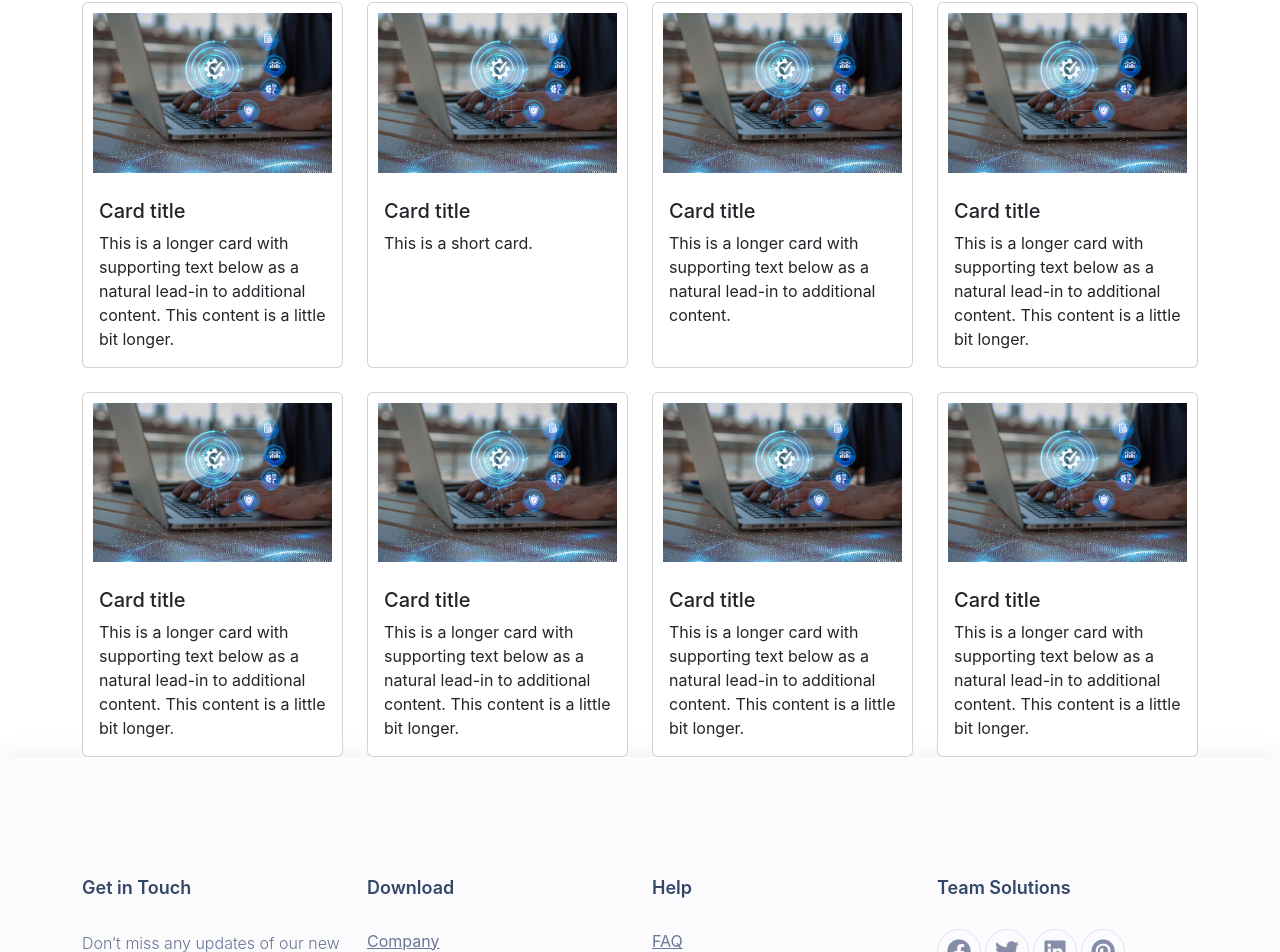
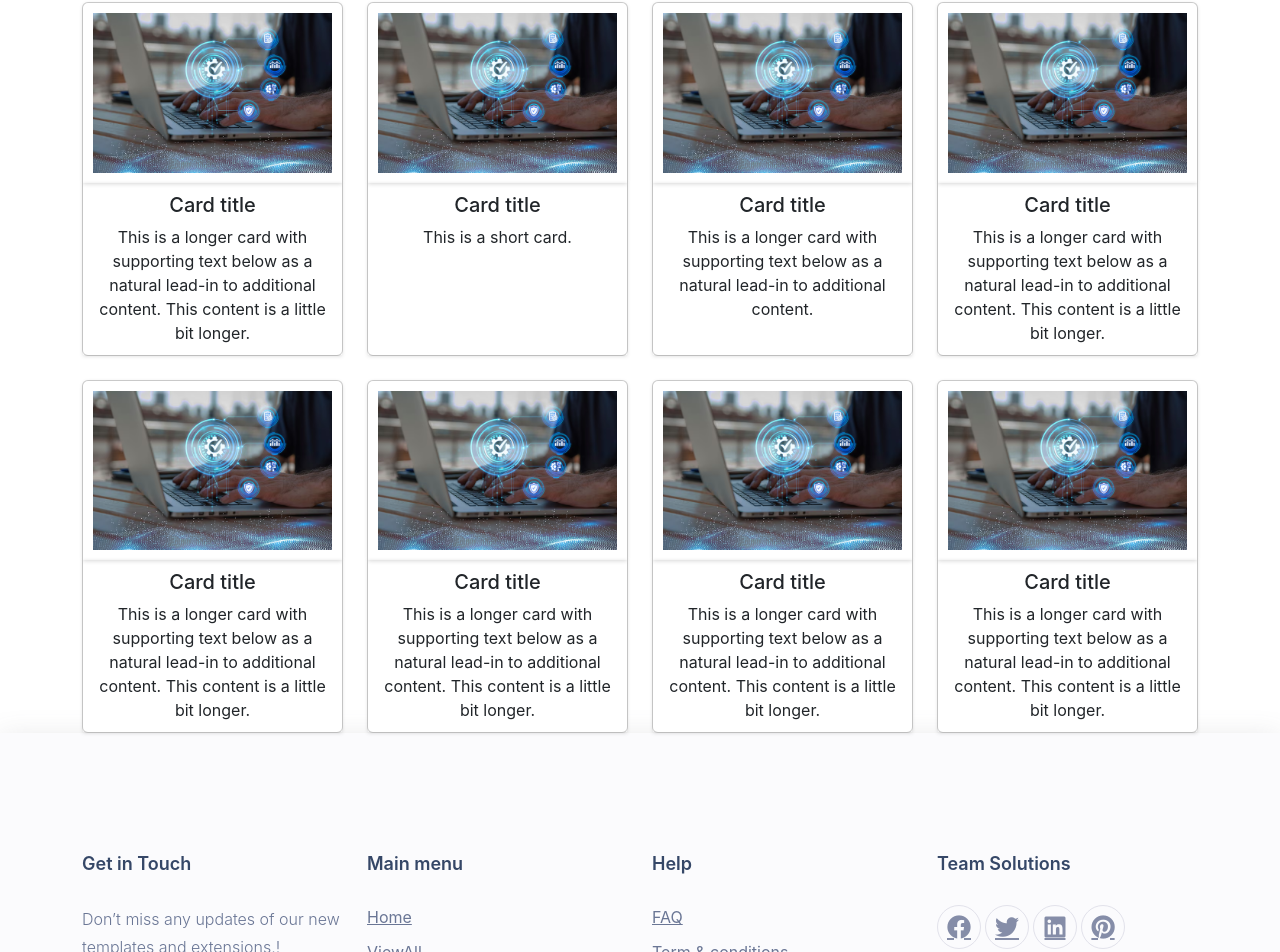
Before and after one commit to frex-arup/contact-book-react, a React (Create React App) app: page /ViewAll in a window 1280 px wide. Shown: the part 174-1126 px from the top of the page. Built offline with nearby package versions, Linux system fonts and the light colour scheme.

Commit message:
some changes

```diff
--- a/src/App.css
+++ b/src/App.css
@@ -954,4 +954,6 @@ h1, h2, h3, h4, h5, h6 {
 
 .imgdesign{
   padding: 10px;
+  box-shadow: rgba(0, 0, 0, 0.16) 0px 1px 4px;
+  text-align: center;
 }
--- a/src/component/Footer.js
+++ b/src/component/Footer.js
@@ -1,4 +1,5 @@
 import React from 'react'
+import { Link } from 'react-router-dom'
 
 const Footer = () => {
   return (
@@ -24,14 +25,14 @@ const Footer = () => {
         </div>
         <div className="col-lg-3 col-md-6">
           <div className="f_widget about-widget pl_70 wow fadeInLeft" data-wow-delay="0.4s" style={{visibility: 'visible', animationDelay: '0.4s', animationName: 'fadeInLeft'}}>
-            <h3 className="f-title f_600 t_color f_size_18">Download</h3>
+            <h3 className="f-title f_600 t_color f_size_18">Main menu</h3>
             <ul className="list-unstyled f_list">
-              <li><a href="#">Company</a></li>
-              <li><a href="#">Android App</a></li>
-              <li><a href="#">ios App</a></li>
-              <li><a href="#">Desktop</a></li>
-              <li><a href="#">Projects</a></li>
-              <li><a href="#">My tasks</a></li>
+              <li><Link to="#">Home</Link></li>
+              <li><Link to="#"> ViewAll</Link></li>
+              <li><Link to="#">Create</Link></li>
+              <li><Link to="#">Developer</Link></li>
+              {/* <li><Link to="#">Projects</Link></li>
+              <li><Link to="#">My tasks</Link></li> */}
             </ul>
           </div>
         </div>
@@ -39,12 +40,12 @@ const Footer = () => {
           <div className="f_widget about-widget pl_70 wow fadeInLeft" data-wow-delay="0.6s" style={{visibility: 'visible', animationDelay: '0.6s', animationName: 'fadeInLeft'}}>
             <h3 className="f-title f_600 t_color f_size_18">Help</h3>
             <ul className="list-unstyled f_list">
-              <li><a href="#">FAQ</a></li>
-              <li><a href="#">Term &amp; conditions</a></li>
-              <li><a href="#">Reporting</a></li>
-              <li><a href="#">Documentation</a></li>
-              <li><a href="#">Support Policy</a></li>
-              <li><a href="#">Privacy</a></li>
+              <li><Link to="#">FAQ</Link></li>
+              <li><Link to="#">Term &amp; conditions</Link></li>
+              <li><Link to="#">Reporting</Link></li>
+              <li><Link to="#">Documentation</Link></li>
+              <li><Link to="#">Support Policy</Link></li>
+              <li><Link to="#">Privacy</Link></li>
             </ul>
           </div>
         </div>
@@ -52,10 +53,10 @@ const Footer = () => {
           <div className="f_widget social-widget pl_70 wow fadeInLeft" data-wow-delay="0.8s" style={{visibility: 'visible', animationDelay: '0.8s', animationName: 'fadeInLeft'}}>
             <h3 className="f-title f_600 t_color f_size_18">Team Solutions</h3>
             <div className="f_social_icon">
-              <a href="#" className="fab fa-facebook" />
-              <a href="#" className="fab fa-twitter" />
-              <a href="#" className="fab fa-linkedin" />
-              <a href="#" className="fab fa-pinterest" />
+              <Link to="#" className="fab fa-facebook" />
+              <Link to="#" className="fab fa-twitter" />
+              <Link to="#" className="fab fa-linkedin" />
+              <Link to="#" className="fab fa-pinterest" />
             </div>
           </div>
         </div>
--- a/src/pages/ViewAll.js
+++ b/src/pages/ViewAll.js
@@ -9,7 +9,7 @@ const ViewAll = () => {
   <div className="col">
     <div className="card h-100">
       <img src={img} className="card-img-top imgdesign" alt="..." />
-      <div className="card-body">
+      <div className="card-body imgdesign">
         <h5 className="card-title">Card title</h5>
         <p className="card-text">This is a longer card with supporting text below as a natural lead-in to additional content. This content is a little bit longer.</p>
       </div>
@@ -18,7 +18,7 @@ const ViewAll = () => {
   <div className="col">
     <div className="card h-100">
       <img src={img} className="card-img-top imgdesign" alt="..." />
-      <div className="card-body">
+      <div className="card-body imgdesign">
         <h5 className="card-title">Card title</h5>
         <p className="card-text">This is a short card.</p>
       </div>
@@ -27,7 +27,7 @@ const ViewAll = () => {
   <div className="col">
     <div className="card h-100">
       <img src={img} className="card-img-top imgdesign" alt="..." />
-      <div className="card-body">
+      <div className="card-body imgdesign">
         <h5 className="card-title">Card title</h5>
         <p className="card-text">This is a longer card with supporting text below as a natural lead-in to additional content.</p>
       </div>
@@ -36,7 +36,7 @@ const ViewAll = () => {
   <div className="col">
     <div className="card h-100">
       <img src={img} className="card-img-top imgdesign" alt="..." />
-      <div className="card-body">
+      <div className="card-body imgdesign">
         <h5 className="card-title">Card title</h5>
         <p className="card-text">This is a longer card with supporting text below as a natural lead-in to additional content. This content is a little bit longer.</p>
       </div>
@@ -45,7 +45,7 @@ const ViewAll = () => {
   <div className="col">
     <div className="card h-100">
       <img src={img} className="card-img-top imgdesign" alt="..." />
-      <div className="card-body">
+      <div className="card-body imgdesign">
         <h5 className="card-title">Card title</h5>
         <p className="card-text">This is a longer card with supporting text below as a natural lead-in to additional content. This content is a little bit longer.</p>
       </div>
@@ -54,7 +54,7 @@ const ViewAll = () => {
   <div className="col">
     <div className="card h-100">
       <img src={img} className="card-img-top imgdesign" alt="..." />
-      <div className="card-body">
+      <div className="card-body imgdesign">
         <h5 className="card-title">Card title</h5>
         <p className="card-text">This is a longer card with supporting text below as a natural lead-in to additional content. This content is a little bit longer.</p>
       </div>
@@ -63,7 +63,7 @@ const ViewAll = () => {
   <div className="col">
     <div className="card h-100">
       <img src={img} className="card-img-top imgdesign" alt="..." />
-      <div className="card-body">
+      <div className="card-body imgdesign">
         <h5 className="card-title">Card title</h5>
         <p className="card-text">This is a longer card with supporting text below as a natural lead-in to additional content. This content is a little bit longer.</p>
       </div>
@@ -72,7 +72,7 @@ const ViewAll = () => {
   <div className="col">
     <div className="card h-100">
       <img src={img} className="card-img-top imgdesign" alt="..." />
-      <div className="card-body">
+      <div className="card-body imgdesign">
         <h5 className="card-title">Card title</h5>
         <p className="card-text">This is a longer card with supporting text below as a natural lead-in to additional content. This content is a little bit longer.</p>
       </div>
```
